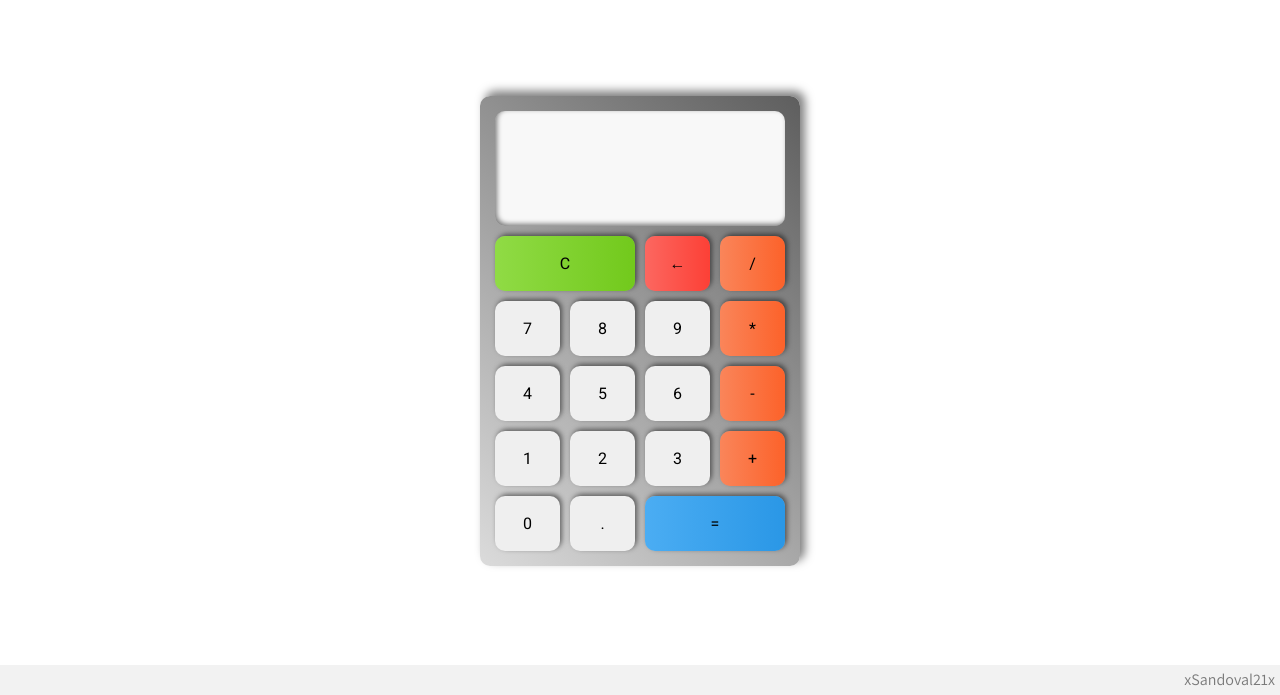
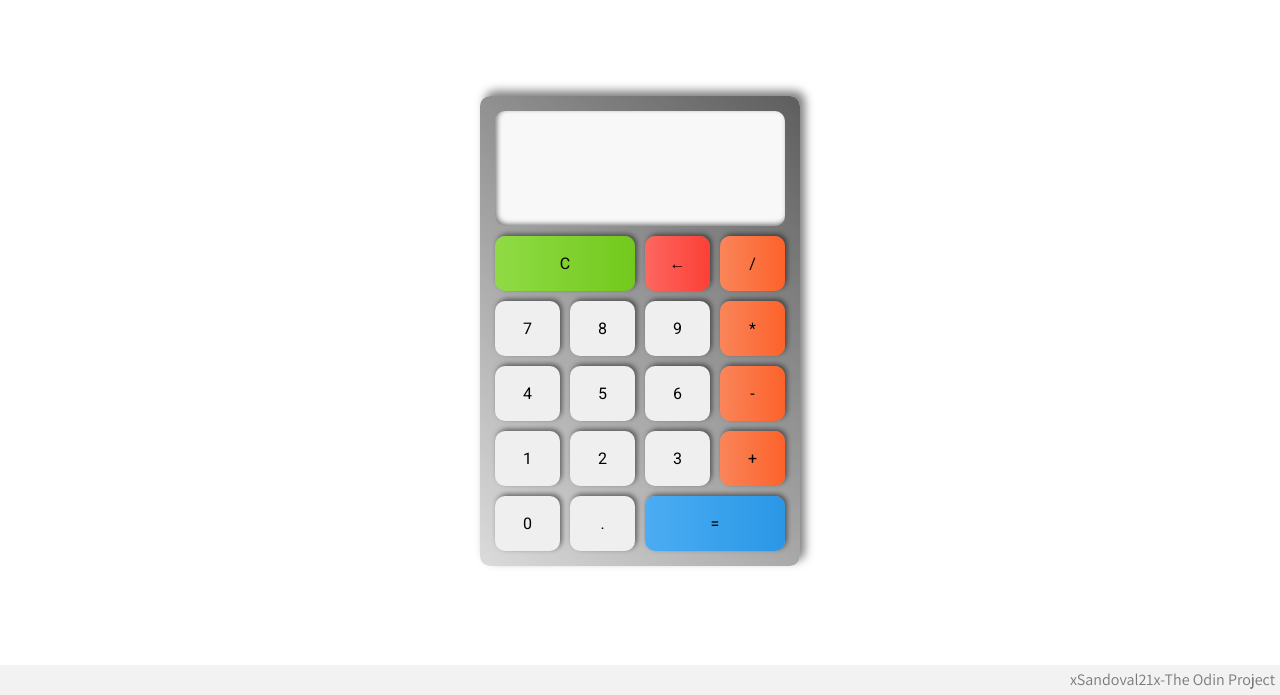
Before and after one commit to xSandoval21x/calculator, a plain HTML site: page calc.html in a window 1280 px wide. Shown: the part 105-800 px from the top of the page. Drawn offline with Linux system fonts and the light colour scheme.

Commit message:
Update footer

```diff
--- a/calc.html
+++ b/calc.html
@@ -35,7 +35,7 @@
         </div>
 
         <footer>
-            <div id="sandoval">xSandoval21x</div>
+            <div id="sandoval">xSandoval21x-The Odin Project</div>
         </footer>
         <script src="script.js"></script>
     </body>
```
